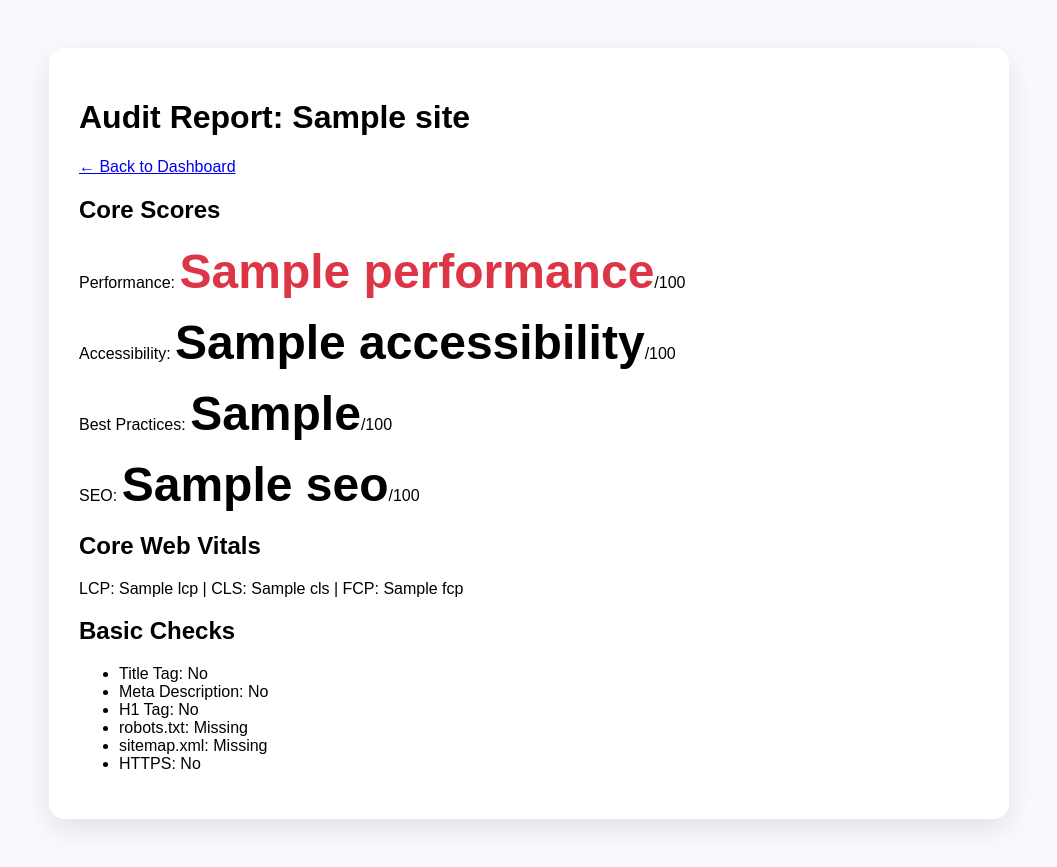
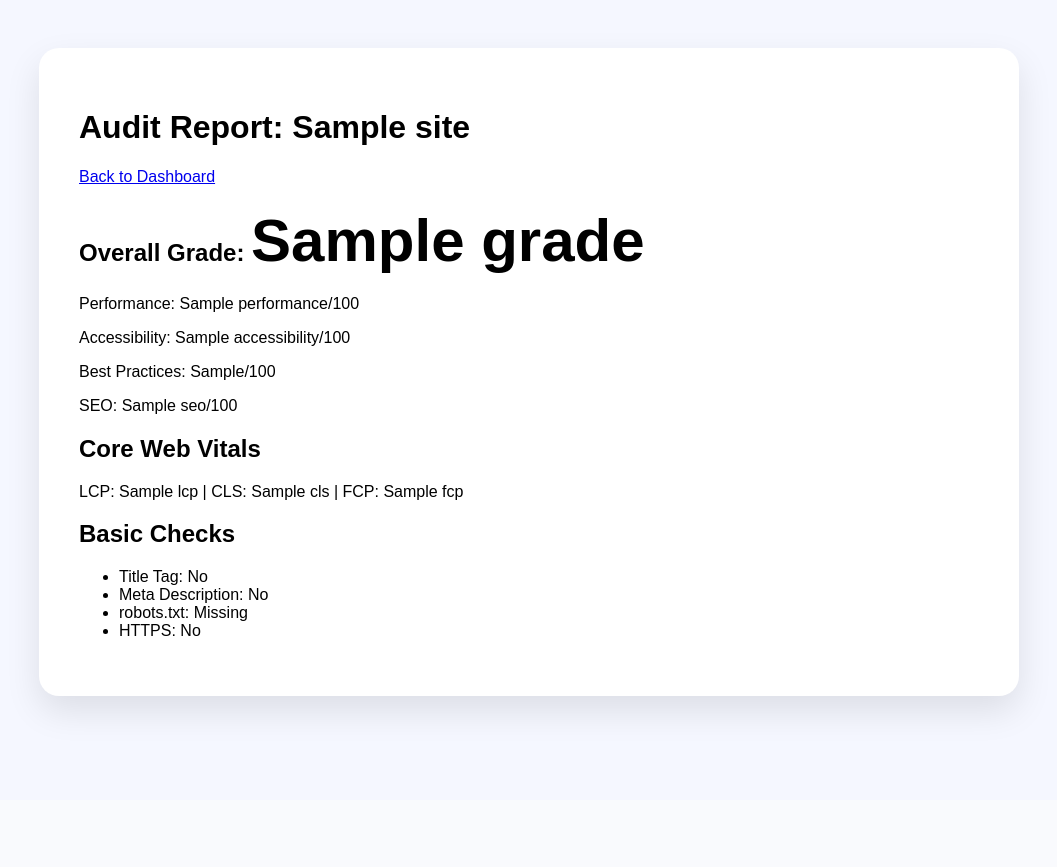
Before and after one commit to Swalehjamshaid/Website-Quality-Check-, a Flask app: template templates/results.html in a window 1280 px wide. Shown: the whole page, without its empty margins (111-1168 px from the left). After the commit the page ends 718 px from the top, so only its background shows below. Run offline with Flask 3, Linux system fonts and the light colour scheme; the template is opened without the code that fills it: most values are stand-ins (such as "Sample title", 1, 10 or a date in 2020); parts of the project's set-up code (start-up, migrations or seed data) failed here and were passed over.

Commit message:
Update results.html

```diff
--- a/templates/results.html
+++ b/templates/results.html
@@ -1,23 +1,23 @@
 <!DOCTYPE html>
 <html>
-<head><title>Audit Report - {{ site.name }}</title>
+<head><title>Audit Report</title>
 <style>
-  body {font-family:Arial; background:#f9f9ff; padding:40px;}
-  .card {max-width:900px; margin:auto; background:white; padding:30px; border-radius:15px; box-shadow:0 10px 30px rgba(0,0,0,0.1);}
-  .score {font-size:48px; font-weight:bold;}
-  .good {color:#28a745;} .avg {color:#ffc107;} .bad {color:#dc3545;}
+  body {font-family:Arial; background:#f5f7ff; padding:40px;}
+  .card {max-width:900px; margin:auto; background:white; padding:40px; border-radius:20px; box-shadow:0 15px 35px rgba(0,0,0,0.1);}
+  .score {font-size:60px; font-weight:bold;}
+  .A {color:#28a745;} .B {color:#74b816;} .C {color:#ffc107;} .D {color:#fd7e14;} .F {color:#dc3545;}
 </style>
 </head>
 <body>
 <div class="card">
   <h1>Audit Report: {{ site.name or site.url }}</h1>
-  <p><a href="/dashboard">← Back to Dashboard</a></p>
+  <p><a href="/dashboard">Back to Dashboard</a></p>
 
-  <h2>Core Scores</h2>
-  <p>Performance: <span class="score {% if audit.performance >= 90 %}good{% elif audit.performance >= 50 %}avg{% else %}bad{% endif %}">{{ audit.performance }}</span>/100</p>
-  <p>Accessibility: <span class="score">{{ audit.accessibility }}</span>/100</p>
-  <p>Best Practices: <span class="score">{{ audit.best_practices }}</span>/100</p>
-  <p>SEO: <span class="score">{{ audit.seo }}</span>/100</p>
+  <h2>Overall Grade: <span class="score {{ audit.grade }}">{{ audit.grade }}</span></h2>
+  <p>Performance: {{ audit.performance }}/100</p>
+  <p>Accessibility: {{ audit.accessibility }}/100</p>
+  <p>Best Practices: {{ audit.best_practices }}/100</p>
+  <p>SEO: {{ audit.seo }}/100</p>
 
   <h2>Core Web Vitals</h2>
   <p>LCP: {{ audit.lcp }} | CLS: {{ audit.cls }} | FCP: {{ audit.fcp }}</p>
@@ -26,9 +26,7 @@
   <ul>
     <li>Title Tag: {% if audit.title_tag %}Yes{% else %}No{% endif %}</li>
     <li>Meta Description: {% if audit.meta_desc %}Yes{% else %}No{% endif %}</li>
-    <li>H1 Tag: {% if audit.h1_tag %}Yes{% else %}No{% endif %}</li>
     <li>robots.txt: {% if audit.robots_txt %}Found{% else %}Missing{% endif %}</li>
-    <li>sitemap.xml: {% if audit.sitemap_xml %}Found{% else %}Missing{% endif %}</li>
     <li>HTTPS: {% if audit.has_https %}Yes{% else %}No{% endif %}</li>
   </ul>
 </div>
```
